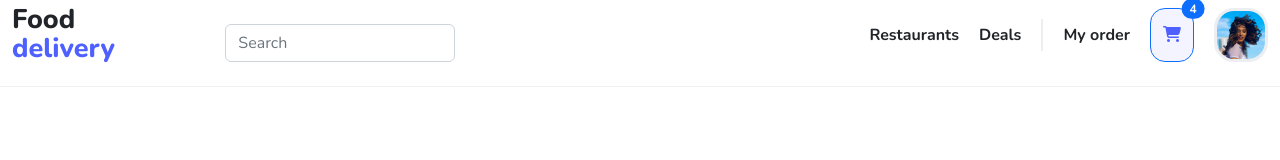
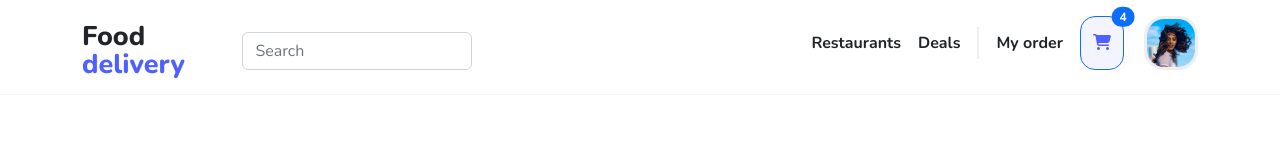
Before and after one commit to Tolea01/Food-delivery, a plain HTML site: page Home page/index.html in a window 1280 px wide. Drawn offline with nearby package versions, Linux system fonts and the light colour scheme.

Commit message:
navbar menu (pc version)

```diff
--- a/Home page/index.html
+++ b/Home page/index.html
@@ -15,20 +15,20 @@
 
 <body>
 
-    <div class="container-fluid">
-        <div class="row d-flex justify-content-around">
+    <div class="container">
+        <div class="row d-flex align-items-center mt-2 position-relative">
             <div class="col-2">
                 <div class="title">
                     <div>Food</div>
                     <div class="color-blue mt">delivery</div>
                 </div>
             </div>
-            <div class="col-3 search d-flex align-items-center">
+            <div class="col-3 search d-flex align-items-center position-fixed">
                 <form class="d-flex" role="search">
                     <input class="form-control me-2" type="search" placeholder="Search" aria-label="Search">
                 </form>
             </div>
-            <div class="col-7 d-flex align-items-center justify-content-end">
+            <div class="col d-flex justify-content-end">
                 <ul class="navbar d-flex">
                     <li class="nav-item">
                         <a class="nav-link fw-bold" href="#">Restaurants</a>
@@ -49,9 +49,9 @@
                       <img class="img-fluid" src="../Home page/img/img.png" alt="account-img">
                 </ul>
             </div>
-            <hr class="line color-gray">
         </div>
     </div>
+    <hr class="line color-gray">
 
     <script src="https://cdn.jsdelivr.net/npm/bootstrap@5.2.2/dist/js/bootstrap.bundle.min.js"></script>
     <script src="https://kit.fontawesome.com/5067766925.js" crossorigin="anonymous"></script>
--- a/Home page/style.css
+++ b/Home page/style.css
@@ -1,7 +1,5 @@
 body {
     font-family: Nunito;
-    width: 100vw;
-    height: 100vh;
 }
 
 .color-blue {
@@ -32,14 +30,14 @@ body {
 }
 
 .navbar li {
-    margin-right: 20px;
+    margin-right: 17px;
 }
 
 .vertical-line {
     width: 0px;
     height: 32px;
     /* background-color: #EDEEF2; */
-    margin-right: 20px;
+    margin-right: 17px;
     border: 1px solid #EDEEF2;
 }
 
@@ -59,3 +57,11 @@ body {
     margin-left: 20px;
     cursor: pointer;
 }
+
+.line {
+    transform: translateY(-16px);
+}
+
+.search {
+    left: 18%;
+}
```
